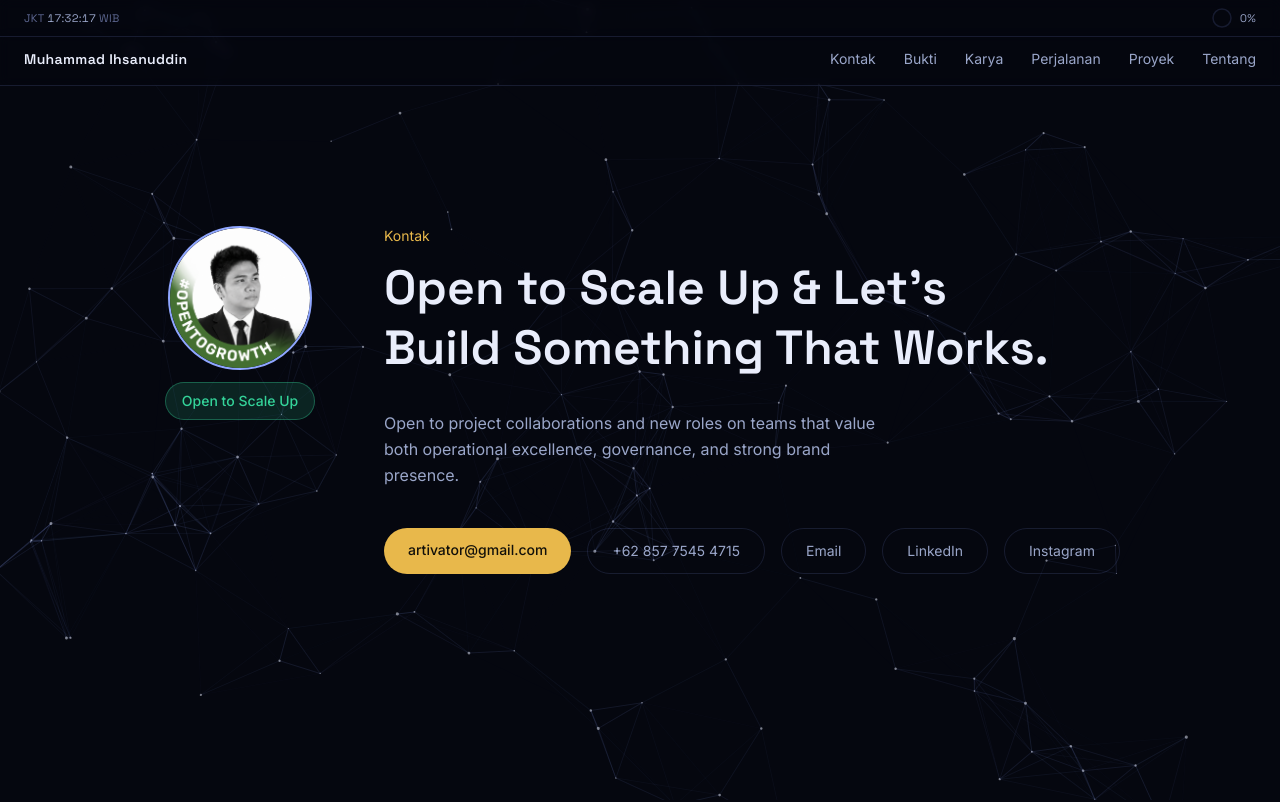
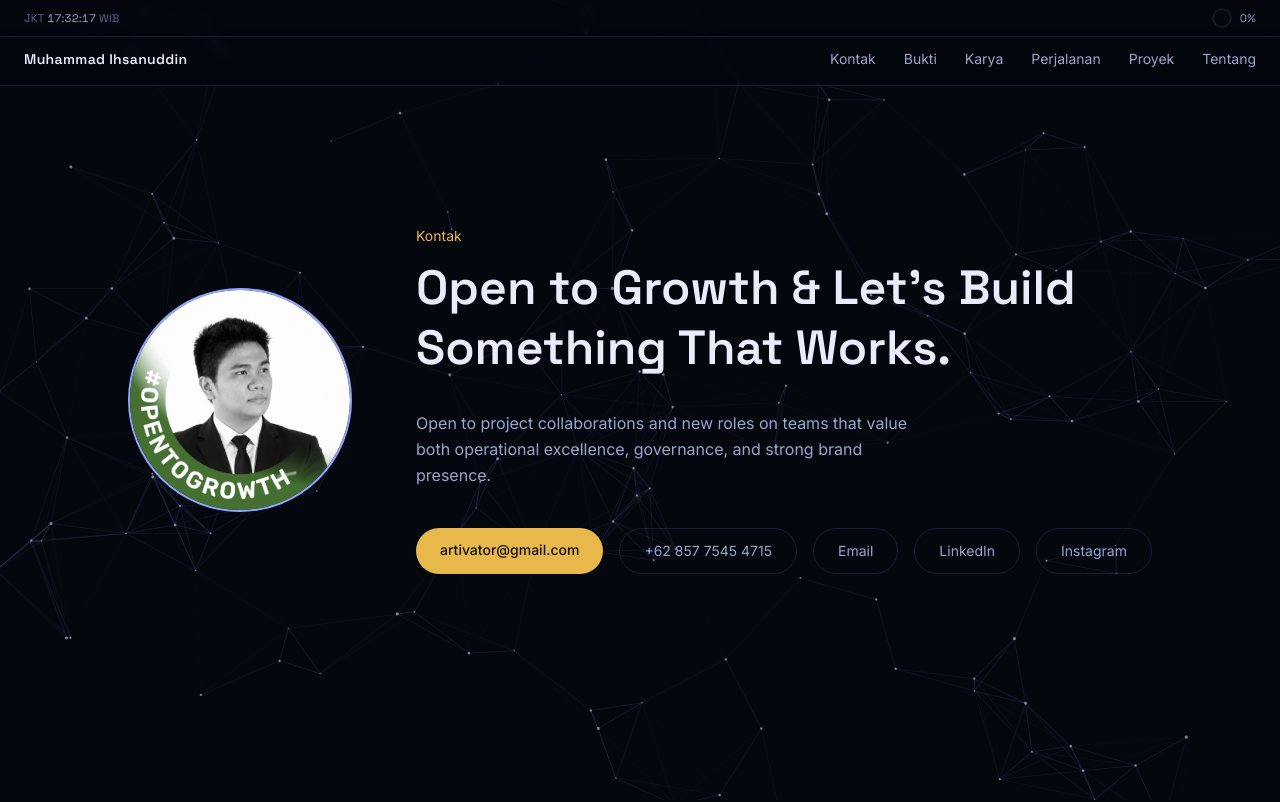
Before and after one commit to theartivator/cv-ihsanuddin, a React (Vite) app: page / in a window 1280 px wide. Shown: the top 802 px of the page. Built offline with nearby package versions, Linux system fonts and the light colour scheme.

Commit message:
Hapus badge hijau Open to Scale Up, ubah headline jadi Open to Growth, perbesar avatar & seimbangkan layout Kontak

```diff
--- a/src/components/Contact.jsx
+++ b/src/components/Contact.jsx
@@ -3,10 +3,10 @@ import { profile, social, contact } from "../data/content";
 export default function Contact() {
   return (
     <section id="contact" className="relative px-6 py-28">
-      <div className="max-w-6xl mx-auto flex flex-col md:flex-row md:items-start gap-10 md:gap-16">
-        <div className="flex flex-col items-center gap-3 shrink-0 md:w-40">
+      <div className="max-w-6xl mx-auto flex flex-col md:flex-row md:items-center gap-10 md:gap-16">
+        <div className="flex flex-col items-center shrink-0 md:w-56">
           <div
-            className="w-28 h-28 md:w-36 md:h-36 rounded-full overflow-hidden"
+            className="w-40 h-40 md:w-56 md:h-56 rounded-full overflow-hidden"
             style={{ border: "2px solid var(--accent)", background: "var(--surface)" }}
           >
             {profile.openToWorkPhotoUrl ? (
@@ -24,16 +24,6 @@ export default function Contact() {
               </div>
             )}
           </div>
-          <span
-            className="text-sm px-4 py-2 rounded-full text-center whitespace-nowrap font-medium"
-            style={{
-              background: "rgba(52, 211, 153, 0.14)",
-              color: "#34d399",
-              border: "1px solid rgba(52, 211, 153, 0.35)",
-            }}
-          >
-            {profile.openToWorkBadge}
-          </span>
         </div>
 
         <div className="flex-1">
--- a/src/data/content.js
+++ b/src/data/content.js
@@ -36,7 +36,7 @@ export const social = [
 ];
 
 export const contact = {
-  headline: "Open to Scale Up & Let's Build Something That Works.",
+  headline: "Open to Growth & Let's Build Something That Works.",
   paragraph:
     "Open to project collaborations and new roles on teams that value both operational excellence, governance, and strong brand presence.",
 };
```
